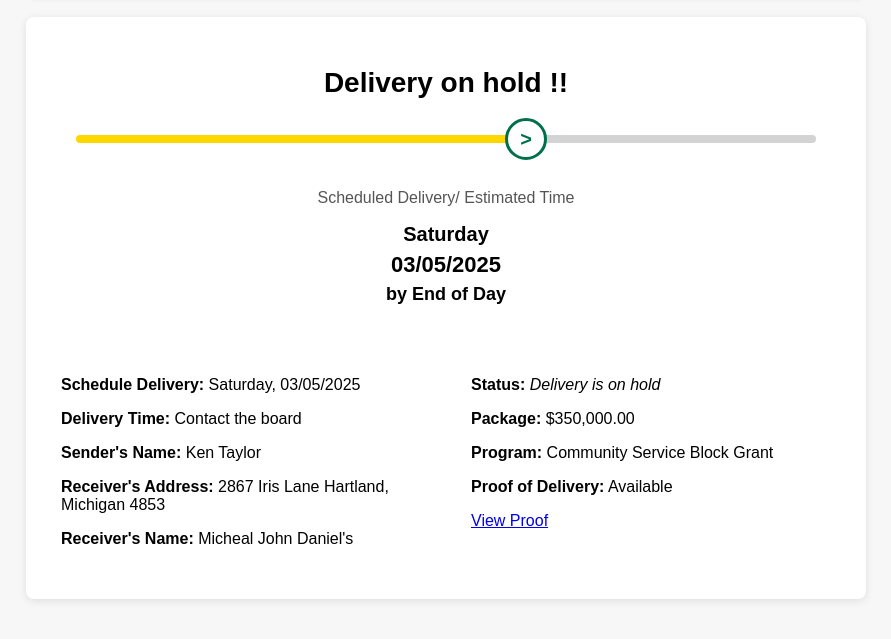
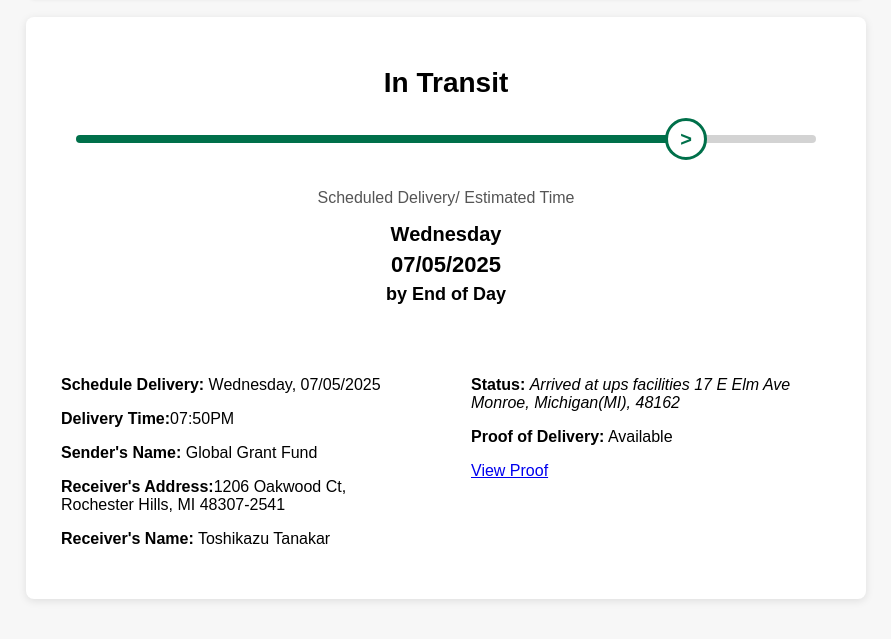
Before and after one commit to upstrackingunitedstate/upstracking, a plain HTML site: page tracking.html in a window 1280 px wide. Shown: the part 103-742 px from the top of the page, without its empty margins (194-1085 px from the left). Drawn offline with Linux system fonts and the light colour scheme.

Commit message:
Update tracking.html

```diff
--- a/tracking.html
+++ b/tracking.html
@@ -136,8 +136,8 @@
       left: 0;
       right: 0;
       height: 8px;
-      background: linear-gradient(to right, #ffd700 60%, #d3d3d3 60%);
-      /* background: linear-gradient(to right, #00704A 40%, #d3d3d3 40%);  */
+      /* background: linear-gradient(to right, red 80%, #d3d3d3 80%);  */
+      background: linear-gradient(to right, #00704A 80%, #d3d3d3 80%);
       border-radius: 10px;
       transform: translateY(-50%);
       margin-left: 30px;
@@ -149,7 +149,7 @@
     .progress-icon {
       position: absolute;
       top: 50%;
-      left: 60%;
+      left: 80%;
       transform: translate(-50%, -50%);
       width: 36px;
       height: 36px;
@@ -208,6 +208,7 @@
       justify-content: space-between;
       gap: 20px;
     }
+
   </style>
 
 </head>
@@ -226,29 +227,28 @@
   </div>
 
   <div class="container hidden" id="trackingResult">
-    <div class="status"> Delivery on hold !!</div>
+    <div class="status">In Transit</div>
     <div class="progress-wrapper">
       <div class="progress-bar"></div>
       <div class="progress-icon">&gt;</div>
     </div>
     <div class="text-label">Scheduled Delivery/ Estimated Time</div>
-    <div class="day">Saturday</div>
-    <div class="date">03/05/2025</div>
+    <div class="day">Wednesday</div>
+    <div class="date">07/05/2025</div>
     <div class="endofday">by End of Day</div>
 
 
     <div class="tracking-result-container">
       <div class="tracking-details">
-        <p><strong>Schedule Delivery:</strong> Saturday, 03/05/2025</p>
-        <p><strong>Delivery Time:</strong> Contact the board</p>
-        <p><strong>Sender's Name:</strong> Ken Taylor</p>
-        <p><strong>Receiver's Address:</strong> 2867 Iris Lane Hartland, Michigan 4853 </p>
-        <p><strong>Receiver's Name:</strong> Micheal John Daniel's</p>
+        <p><strong>Schedule Delivery:</strong> Wednesday, 07/05/2025</p>
+        <p><strong>Delivery Time:</strong>07:50PM</p>
+        <p><strong>Sender's Name:</strong> Global Grant Fund</p>
+        <p><strong>Receiver's Address:</strong>1206 Oakwood Ct, Rochester Hills, MI 48307-2541</p>
+        <p><strong>Receiver's Name:</strong> Toshikazu Tanakar</p>
       </div>
       <div class="tracking-status">
-        <p><strong>Status:</strong> <em>Delivery is on hold</em> </p>
-        <p><strong>Package:</strong> $350,000.00</p>
-        <p><strong>Program:</strong> Community Service Block Grant</p>
+        <p><strong>Status:</strong> <em> Arrived at ups facilities 17 E Elm Ave
+          Monroe, Michigan(MI), 48162</em> </p>
         <p><strong>Proof of Delivery:</strong> Available</p>
         <p><a href="WhatsApp Image 2025-05-02 at 1.48.04 PM.jpeg">View Proof</a></p>
       </div>
```
